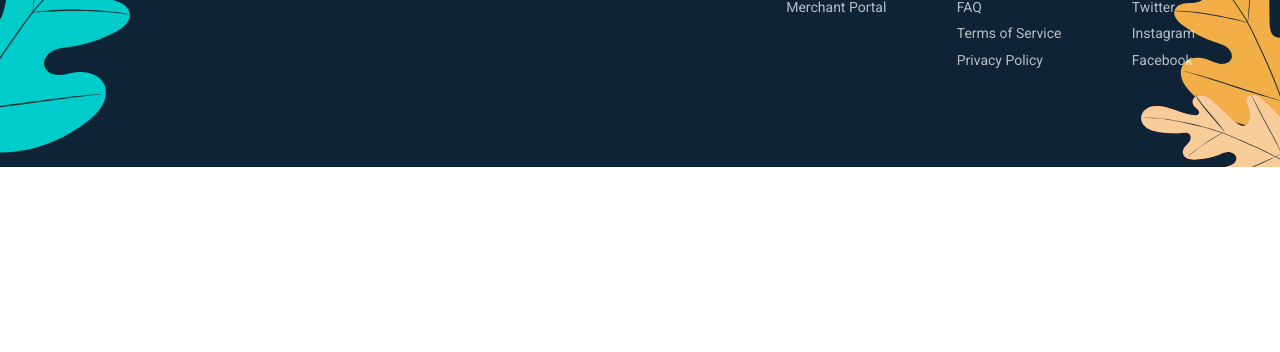
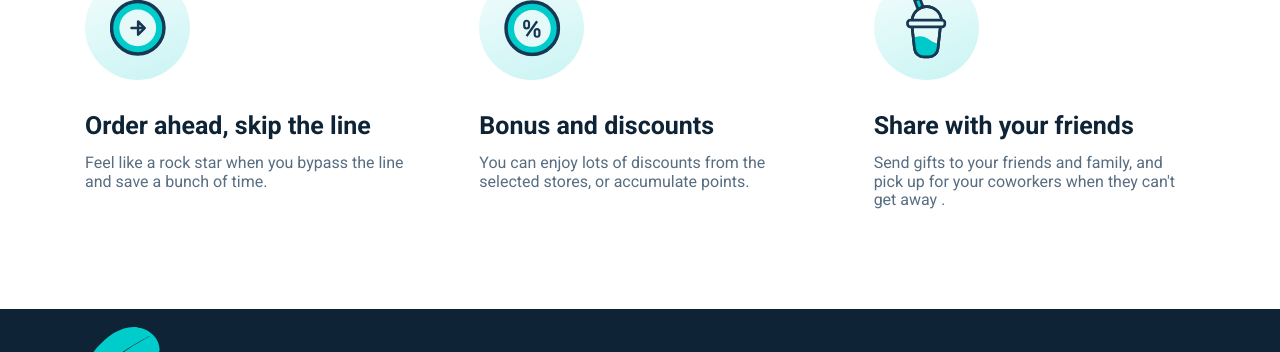
Before and after one commit to vadiminsk/tpass-landing, a plain HTML site: page index.html in a window 1280 px wide. Shown: the part 667-1019 px from the top of the page. Before the commit the page ends 834 px from the top, so only its background shows below. Drawn offline with Linux system fonts and the light colour scheme.

Commit message:
add benefits section

```diff
--- a/css/styles.css
+++ b/css/styles.css
@@ -25,6 +25,15 @@ html {
 body {
   font-family: 'Roboto', sans-serif;
   font-weight: var(--font-regular);
+  color: var(--main-color);
+}
+
+h1,
+h2,
+h3,
+h4,
+h5 {
+  color: var(--title-color);
 }
 
 .container {
@@ -320,3 +329,68 @@ img {
     padding: 5vw 0 10vw;
   }
 }
+
+/* Benefits */
+.benefits {
+  padding: 7vw 0 7.8vw;
+}
+
+.benefits .items {
+  display: flex;
+  justify-content: space-between;
+}
+
+.benefits .items .item {
+  flex: 1;
+}
+
+.benefits .items .item:not(:last-child) {
+  margin-right: 5.7vw;
+}
+
+.item__icon {
+  position: relative;
+  width: 105px;
+  height: 105px;
+  margin-bottom: 1.875rem;
+  border-radius: 50%;
+  background: linear-gradient(
+    160.47deg,
+    rgba(0, 201, 201, 0.07) 15.15%,
+    rgba(0, 201, 201, 0.2) 93.19%
+  );
+}
+
+.item__icon img {
+  position: absolute;
+  top: 50%;
+  left: 50%;
+  transform: translate(-50%, -50%);
+}
+
+.item__title {
+  margin-bottom: 0.75rem;
+}
+
+.item__title h4 {
+  font-size: 25px;
+  line-height: 1.28;
+  font-weight: var(--font-bold);
+}
+
+@media screen and (max-width: 776px) {
+  .benefits .items {
+    flex-direction: column;
+  }
+
+  .benefits .items .item {
+    display: flex;
+    flex-direction: column;
+    align-items: center;
+  }
+
+  .benefits .items .item:not(:last-child) {
+    margin-right: 0;
+    margin-bottom: 2.5rem;
+  }
+}
--- a/index.html
+++ b/index.html
@@ -50,6 +50,56 @@
         </div>
       </div>
     </section>
+    <section id="benefits" class="benefits">
+      <div class="container">
+        <div class="items">
+          <div class="item">
+            <div class="item__icon">
+              <img
+                src="./images/benefits-1.svg"
+                alt="Order ahead, skip the line"
+              />
+            </div>
+            <div class="item__title">
+              <h4>Order ahead, skip the line</h4>
+            </div>
+            <div class="item__text">
+              Feel like a rock star when you bypass the line and save a bunch of
+              time.
+            </div>
+          </div>
+
+          <div class="item">
+            <div class="item__icon">
+              <img src="./images/benefits-2.svg" alt="Bonus and discounts" />
+            </div>
+            <div class="item__title">
+              <h4>Bonus and discounts</h4>
+            </div>
+            <div class="item__text">
+              You can enjoy lots of discounts from the selected stores, or
+              accumulate points.
+            </div>
+          </div>
+
+          <div class="item">
+            <div class="item__icon">
+              <img
+                src="./images/benefits-3.svg"
+                alt="Share with your friends"
+              />
+            </div>
+            <div class="item__title">
+              <h4>Share with your friends</h4>
+            </div>
+            <div class="item__text">
+              Send gifts to your friends and family, and pick up for your
+              coworkers when they can't get away .
+            </div>
+          </div>
+        </div>
+      </div>
+    </section>
     <footer class="footer">
       <div class="container wrapper">
         <div class="footer__logo">
```
Also changed, not shown: images/benefits-1.svg (added), images/benefits-2.svg (added), images/benefits-3.svg (added).
